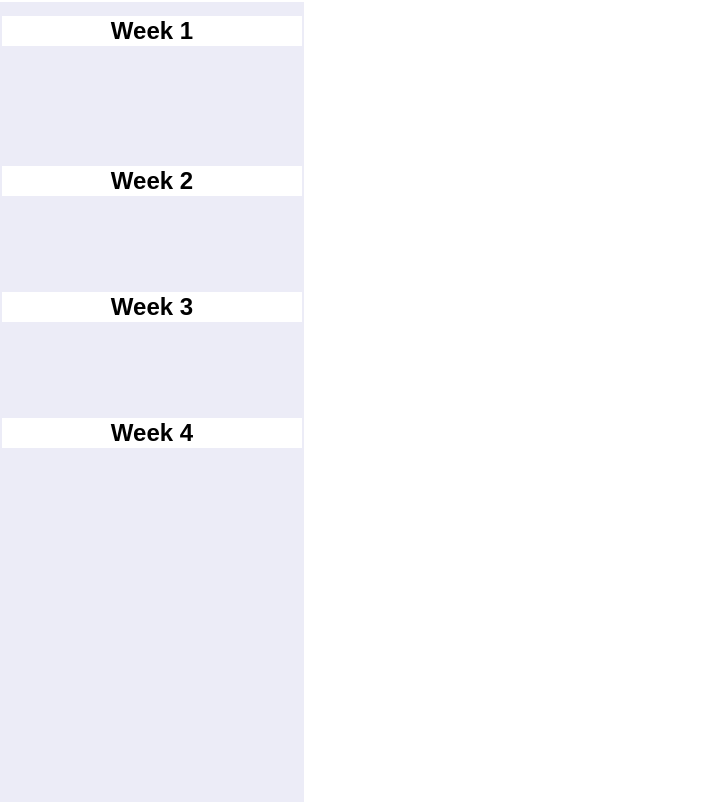
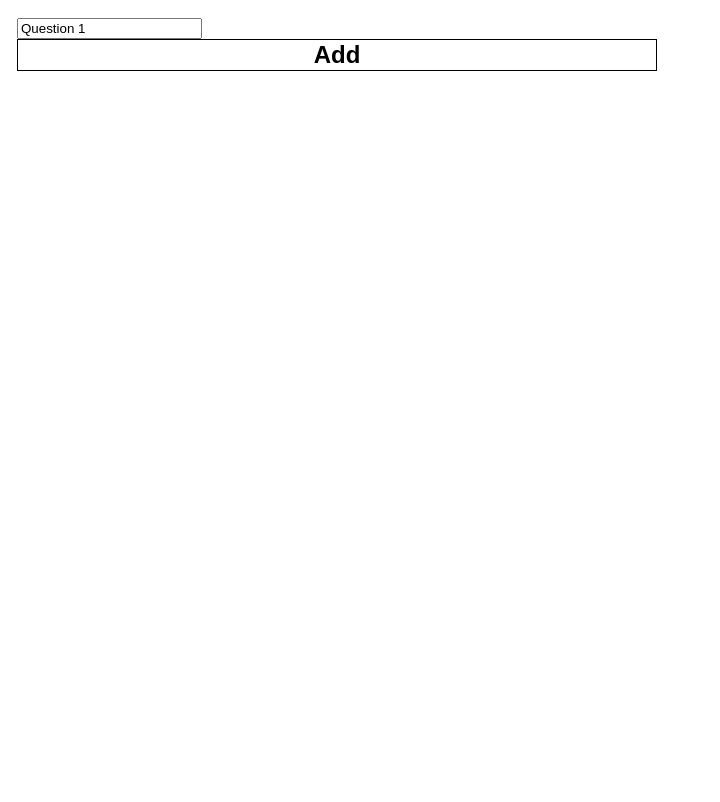
Before and after one commit to sourabh69733/imp_prj, a React (Create React App) app in the folder client-side/college_webApp/: page / in a window 1280 px wide. Shown: the whole page, without its empty margins (0-720 px from the left). Built offline with nearby package versions, Linux system fonts and the light colour scheme.

Commit message:
Mani changes in small function in components

```diff
--- a/client-side/college_webApp/src/App.js
+++ b/client-side/college_webApp/src/App.js
@@ -1,63 +1,28 @@
-import React, {useState} from 'react';
+import React from 'react';
 import './styles.css';
-import {Link} from 'react-router-dom'
+import { BrowserRouter as Router, Route } from "react-router-dom";
+import  AssignmentComponent from "./components/assignment";
+import WeeksComponent  from './components/weeks.component';
+import { ReadMoreButtton } from "./components/smallFunction";
+import DashboardData from "./components/dashboard";
+
 
 function App() {
-  var lessons = [['l1','l2','l3','l4'],['l1','l2','l3'],['l1','l2','l3'],['l1','l2','l3','l4','l5','l6']]
-  var weeks = ['Week 1','Week 2','Week 3','Week 4']
-  // const [show, setShow] = useState(false);
-
-  // lessons for every week, stored as list  -lessons lenght must be same as weeks lenght,
-  // if no content for week, then pass empty list
-  var week_lessons ={}
-  for (let i = 0; i < lessons.length; i++)
-    week_lessons[weeks[i]] = lessons[i];
-
-  // console.log(week_lessons["Week 2"].map((item) => console.log(4)));
-  // console.log(lessons.map((item) => console.log(item)));
-
-
-  // handle lessons visibility on basis of clicked or not
-  const handleShow = (e) => {
-    const Id = e.target.value;
-    if (document.getElementById(Id).style.visibility === "hidden")
-      document.getElementById(Id).style.visibility = "visible";
-    else
-    document.getElementById(Id).style.visibility = 'hidden'
-  };
+  const hidenContent =(
+    <p>
+      It is working.
+    </p>
+  )
 
   return (
     <div>
-        {/* sidebar */}
-        <div className="sidebar">
-          {
-            weeks.map((week) => {
-            return (
-              <div className="weeks_lesson" key={week}>
-                <button onClick={handleShow} value={week}>
-                  {week}
-                </button>
-
-                <div
-                  id={week}
-                  name={week}
-                  style={{ visibility: "hidden" }}
-                  className="week"
-                >
-                  {week_lessons[{ week }["week"]].map((item) => {
-                    return (
-                      <ul className="week">
-                        <li>
-                          {item}
-                        </li>
-                      </ul>
-                    );
-                  })}
-                </div>
-              </div>
-            );
-          })}
-        </div>
+      <WeeksComponent />
+      <ReadMoreButtton hiddenContent={hidenContent} />
+      <div id="question">
+        <label id="question" name="question" htmlFor="question">
+          <DashboardData id="question" />
+        </label>
+      </div>
     </div>
   );
 }
--- a/client-side/college_webApp/src/components/dashboard.js
+++ b/client-side/college_webApp/src/components/dashboard.js
@@ -1,11 +1,21 @@
 /**
  * It is act like data source for our page. through it user can input number of weeks and lesssons of week and vedio link of each of them. It is also
- * All data collected data make website more dynamic. One can add
+ * All data collected data make website more dynamic. It is act like graded assignment and has features of add question, options and answer
+ * button to check question, we also store it.
  */
 import React from 'react';
-
+import { AddMoreButton } from "./smallFunction";
 
 export default function DashboardData(props) {
 
 
+    return (
+      <div>
+        <div id="questions">
+          <AddMoreButton lableName={["Question 1"]} id="question1" />
+        </div>
+
+      </div>
+    );
+
 }
--- a/client-side/college_webApp/src/components/smallFunction.js
+++ b/client-side/college_webApp/src/components/smallFunction.js
@@ -3,12 +3,12 @@
  * Make code clean and readable.
  */
 import React, {useState} from 'react'
+import axios from 'axios';
 
 export function ReadMoreButtton(props) {
     // store state of readMore button to show and hide content
     const [readMore, setReadMore] = useState(false);
     // const read_id = props.id;
-
 
     return (
       <div>
@@ -29,32 +29,168 @@ export function ReadMoreButtton(props) {
       </div>
     );
 }
+export function AddMoreButton(props) {
+  const [inputList, setInputList] = useState([props.lableName.map((item) => item)]);
+  var [count,setCount] = useState(2);
+  // handle input change
+  const handleInputChange = (e, index) => {
 
-export const AddMoreButton =(props) => {
-    var [more,setMore] = useState(0);
-    setMore(more++);
-    console.log(document.getElementById(props.id), props.id);
+    const list = [...inputList];
+    list[index] = e.target.value;
+    setInputList(list);
+  };
 
-    function handleMore() {
-      let arr = [];
-      for (let i = 0; i < more; i++) {
-        arr.append(<input id={props.id + String(i)} />);
+  // handle click event of the Remove button
+  const handleRemoveClick = (index) => {
+    const list = [...inputList];
+    list.splice(index, 1);
+    setInputList(list);
+
+  };
+
+  // handle click event of the Add button
+  const handleAddClick = () => {
+    setInputList([
+      ...inputList,
+      inputList[0].splice(inputList[0].length - 1,1) +
+        String(count),
+    ]);
+    count++;
+    setCount(count);
+  };
+
+  return (
+    <div className="AddButton" id = { props.id } >
+      {inputList.map((x, i) => {
+        return (
+          <div className="addInput">
+            <input
+              name={x}
+              key = {count}
+              placeholder={x}
+              value={x}
+              onChange={(e) => handleInputChange(e, i)}
+            />
+            <div className="btn-box">
+              {inputList.length !== 1 && (
+                <button className="removeButton" onClick={() => handleRemoveClick(i)}>
+                  Remove
+                </button>
+              )}
+              {inputList.length - 1 === i && (
+                <button className="addButton" onClick={handleAddClick}>Add</button>
+              )}
+            </div>
+          </div>
+        );
+      })}
+    </div>
+  );
+}
+/**
+ * <i class="bi bi-hand-thumbs-down"></i>
+ *
+ */
+
+/*
+ * Could be used with youtube vedios as measure of statisfying or not with lectures content.
+*/
+export function UpvoteButton (props) {
+
+    let [upVoteCount,setUpVoteCount] = useState(0);
+    let [downVoteCount, setDownVoteCount] = useState(0);
+    let [clicked , setClicked] = useState(false)
+    const user_id = props.data.user_id
+    const lesson_id = props.data.lesson_id
+
+    axios
+      .get("http://localhost:8000/voteCount")
+      .then((res) => {console.log(res.upvote);  return (setUpVoteCount(res.upvote), setDownVoteCount(res.downvote))})
+      .catch((err) => console.log(err));
+
+    const handleUpClick = (e) => {
+      e.preventDefault();
+      if (!clicked){
+        setUpVoteCount(() => upVoteCount++);
+        setClicked(true);
+      } else {
+        setUpVoteCount(() => upVoteCount--
+        );
+      }
+
+      axios.post("http://localhost:8000/lessons/votecount", {
+        lesson_id: lesson_id,
+        downvote: downVoteCount,
+        upvote: upVoteCount,
+      });
+
     };
+
+    const handleDownClick =(e) => {
+      e.preventDefault();
+      if (!clicked) {
+        setClicked(true);
+        setDownVoteCount(() => downVoteCount++);
+      } else {
+        setDownVoteCount(() => downVoteCount--);
+      }
+
+      axios.post("http://localhost:8000/lessons/votecount", {
+        lesson_id:lesson_id,
+        downvote: downVoteCount,
+        upvote: upVoteCount,
+      });
+    }
 
     return (
       <div>
-        <button
-          type="submit"
-          id="add-more"
-          className="read-more"
-          onClick={() => {
-            return (<input id={props.id + String(more)} />)();
-          }}
-        >
-          Add More
-        </button>
-        {/* {handleMore()} */}
+        <div>
+          <label id="upvote" name="vote">
+            Upvote {upVoteCount}
+            <i class="bi bi-hand-thumbs-up"></i>
+            <input
+              type="radio"
+              id="upvote"
+              name="vote"
+              onClick={handleUpClick}
+            />
+          </label>
+          <label id="downvote" name="vote">
+            DownVote {downVoteCount}
+            <i class="bi bi-hand-thumbs-down"></i>
+            <input
+              type="radio"
+              id="downvote"
+              name="vote"
+              onClick={handleDownClick}
+            />
+          </label>
+        </div>
       </div>
     );
-};
-};
+}
+
+
+export function FeedbackButton (props) {
+    let [submitted,setSubmitted] = useState('');
+
+    const lesson_id = props.lesson_id;
+    function handleInput(e) {
+      e.preventDefault();
+      setSubmitted(e.target.value);
+      axios
+      .post("http://localhost.com:8000/lessons/feedback" ,{lesson_id:lesson_id,'feedback':submitted})
+      .catch(err => console.log(err));
+    }
+    return (
+      <div className="feedback">
+        <div id="feedback">
+          <label htmlFor="feedback" name="feedback" id="feedback">
+          Feedback
+            <input placeholder="Please type your Feedback,  it is highly appreciated" type="text" value={submitted} className="fd-intput"/>
+          </label>
+          <button type="submit" onClick={handleInput} className="fd-btn" >Send</button>
+        </div>
+      </div>
+    );
+}
--- a/client-side/college_webApp/src/index.js
+++ b/client-side/college_webApp/src/index.js
@@ -3,12 +3,13 @@ import ReactDOM from 'react-dom';
 import './styles.css';
 import App from './App';
 import reportWebVitals from './reportWebVitals';
+import Dashboard from "./components/dashboard"
 
 ReactDOM.render(
   <React.StrictMode>
-    <App />
+    <Dashboard />
   </React.StrictMode>,
-  document.getElementById('root')
+  document.getElementById("root")
 );
 
 // If you want to start measuring performance in your app, pass a function
--- a/client-side/college_webApp/src/styles.css
+++ b/client-side/college_webApp/src/styles.css
@@ -54,7 +54,7 @@ code {
 
 h1 {
   font-family: Verdana, Geneva, Tahoma, sans-serif;
-  font-size: 50vh;
+  font-size: 7vh;
 }
 
 
@@ -65,6 +65,17 @@ h1 {
   font-size: 5vh;
   width: 38vh;
   height: 100vh;
+
+}
+@media (max-width:1000px, min-width=1500px) {
+  .sidebar {
+  font-family: 'Lucida Sans', 'Lucida Sans Regular', 'Lucida Grande', 'Lucida Sans Unicode', Geneva, Verdana, sans-serif;
+  background-color: rgb(236, 236, 247);
+  font-size: 10vh;
+  width: 40vh;
+  height: 100vh;
+
+}
 
 }
 .week {
@@ -106,3 +117,61 @@ button:hover{
   background-color:rgb(223, 223, 245);
   box-shadow: 0px 0.6px 3px rgb(43, 42, 42);
 }
+
+.test-button {
+  background-color:rgba(47, 47, 126, 0.925);
+  font-weight:bold;
+  font-size: 3vh;
+  width: 25%;
+  border: 1px white;
+
+}
+
+img {
+  width: 200px;
+  height: 200px;
+
+}
+
+.read-more  {
+  font: "18px Soleili";
+  color: "#00000080";
+  margin: "0px 0px 0px 7px";
+  text-decoration: "underline";
+  border: "white";
+}
+
+.AddButton {
+  width: 50%;
+  height: 20%;
+  left:100%;
+  margin:5px;
+  padding: 2px;
+
+
+
+}
+
+.addInput {
+  width: 100%;
+  font-weight: medium;
+  text-align: start;
+  margin: 5px;
+  padding: 5px;
+
+}
+ .btn-box {
+   font-size: 10px;
+  border: 1px solid black;
+  background-color: rgb(119, 119, 218);
+ }
+#quetions {
+font-size:40px;
+}
+
+#option {
+  font-size: 30px;
+}
+#solutions{
+  font-size:30px;
+}
```
